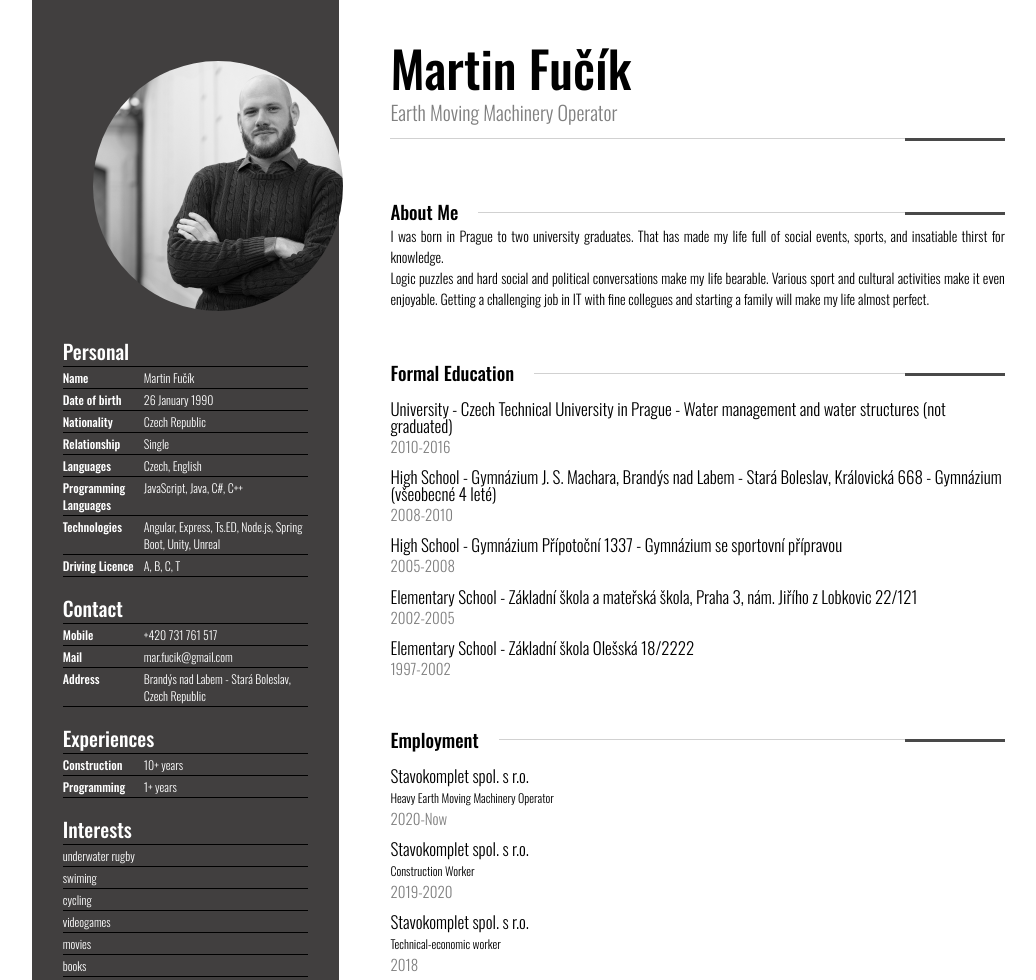
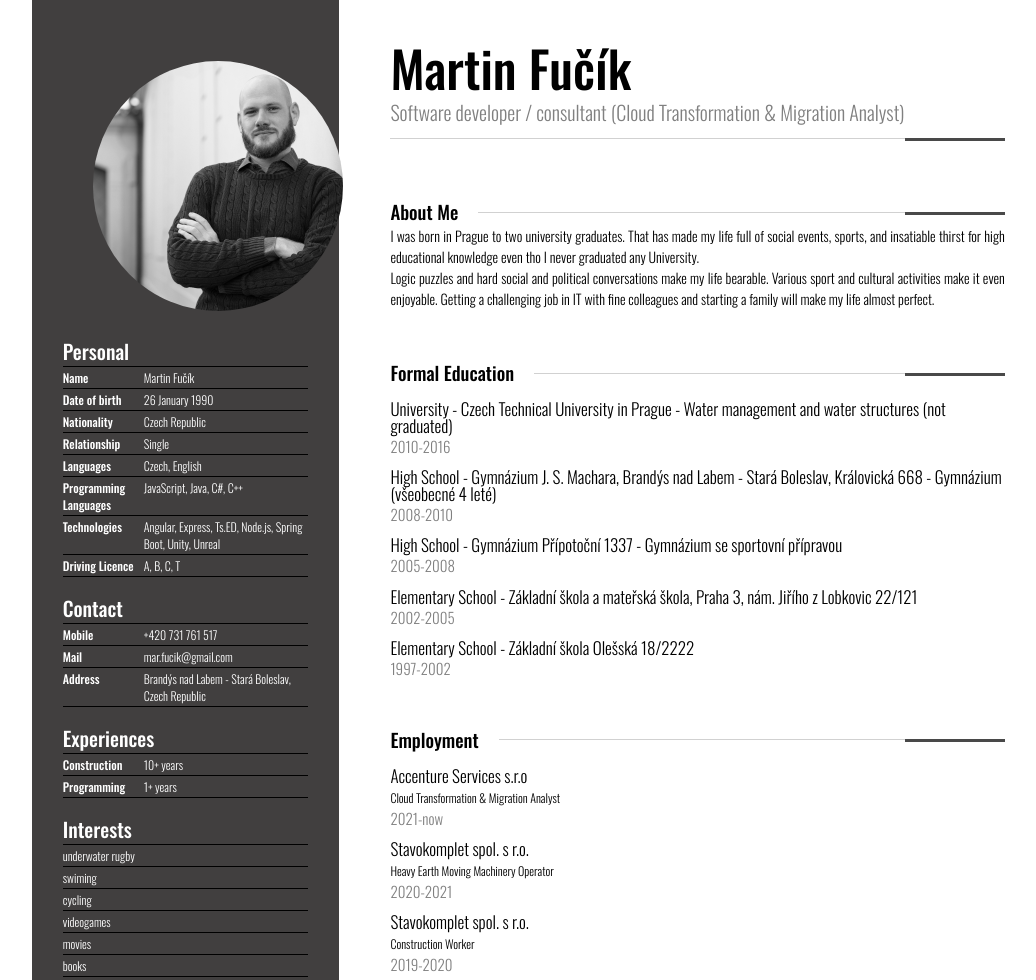
Before and after one commit to Karhalll/Karhalll.github.io, a plain HTML site: page index.html in a window 1280 px wide. Shown: the top 980 px of the page, without its empty margins (96-1132 px from the left). Drawn offline with nearby package versions, Linux system fonts and the light colour scheme.

Commit message:
Update Mar 2023

```diff
--- a/index.html
+++ b/index.html
@@ -125,7 +125,7 @@
     <section>
       <div id="name">
         <h1>Martin Fučík</h1>
-        <h2>Earth Moving Machinery Operator</h2>
+        <h2>Software developer / consultant (Cloud Transformation & Migration Analyst)</h2>
         <div class="section">
           <div class="sec-header">
             <div class="line">
@@ -145,12 +145,12 @@
           </div>
         </div>
         <p>
-					I was born in Prague to two university graduates. That has made my life full of social events, sports, and insatiable thirst for knowledge.
+					I was born in Prague to two university graduates. That has made my life full of social events, sports, and insatiable thirst for high educational knowledge even tho I never graduated any University.
 				</p>
 				<p>
 					Logic puzzles and hard social and political
 					conversations make my life bearable. Various sport and cultural activities make it even
-					enjoyable. Getting a challenging job in IT with fine collegues and starting a family will make my life almost perfect.
+					enjoyable. Getting a challenging job in IT with fine colleagues and starting a family will make my life almost perfect.
         </p>
       </div>
       <div class="section">
@@ -191,9 +191,14 @@
           </div>
         </div>
         <div class="sec-item">
+            <h1>Accenture Services s.r.o</h1>
+            <h3>Cloud Transformation & Migration Analyst</h3>
+            <h2>2021-now</h2>
+          </div>
+        <div class="sec-item">
           <h1>Stavokomplet spol. s r.o.</h1>
           <h3>Heavy Earth Moving Machinery Operator</h3>
-          <h2>2020-Now</h2>
+          <h2>2020-2021</h2>
         </div>
         <div class="sec-item">
           <h1>Stavokomplet spol. s r.o.</h1>
```
